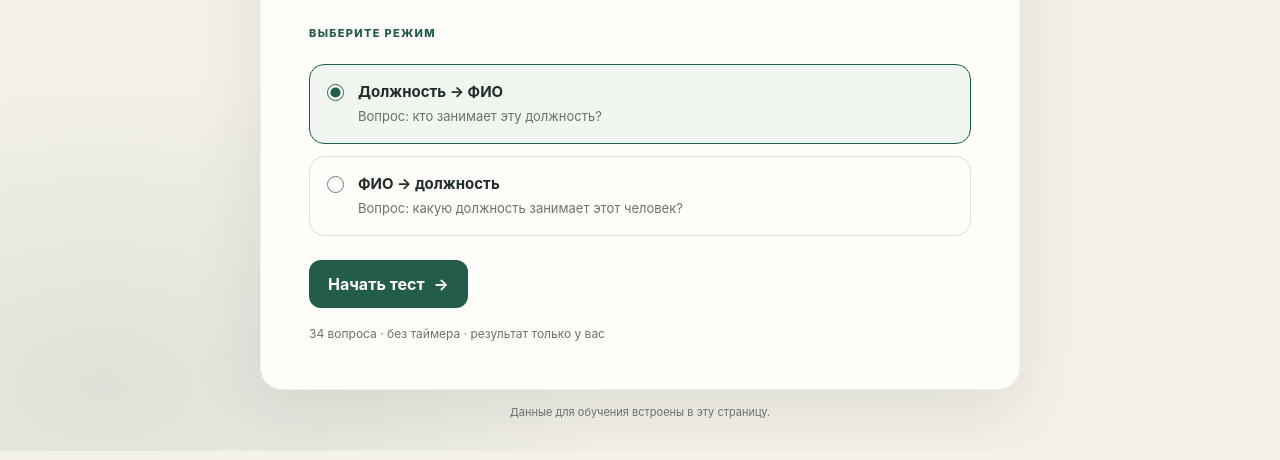
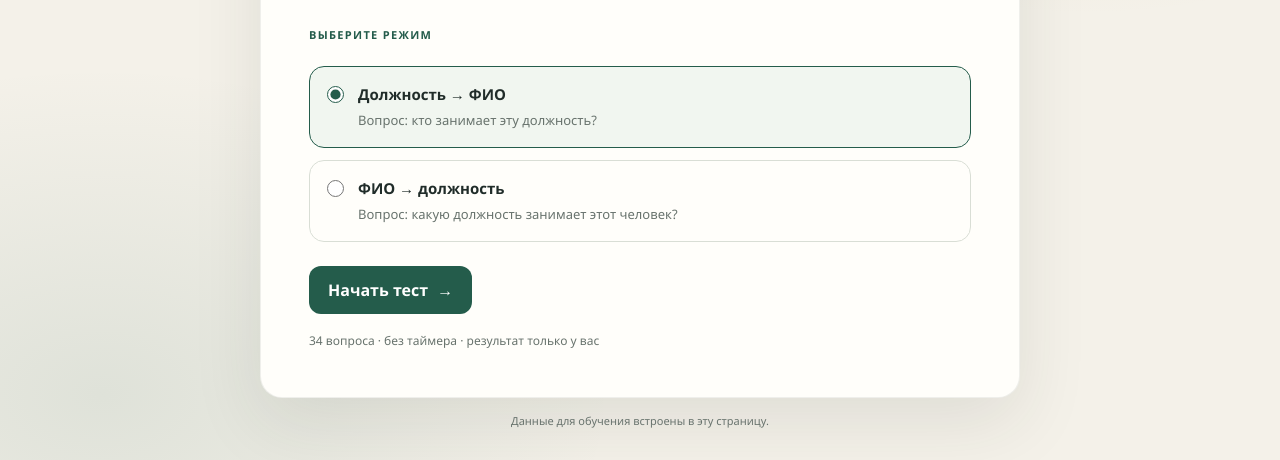
Before and after one commit to konurbaev-e/cyprus-political-social-reality-exam, a plain HTML site: page cyprus-government-officials/index.html in a window 1280 px wide. Shown: the part 360-820 px from the top of the page. Drawn offline with Linux system fonts and the light colour scheme.

```diff
--- a/cyprus-government-officials/index.html
+++ b/cyprus-government-officials/index.html
@@ -19,8 +19,8 @@
       --wrong: #a43c32;
       --right: #216a4b;
       --shadow: 0 24px 70px rgb(37 53 43 / 10%);
-      font-family: Inter, ui-sans-serif, system-ui, -apple-system, BlinkMacSystemFont, "Segoe UI", sans-serif;
-      font-synthesis: none;
+      font-family: "Segoe UI", Arial, "Noto Sans", sans-serif;
+      font-synthesis: weight style;
       text-rendering: optimizeLegibility;
     }
 
```
Also changed, not shown: 1 other file.
